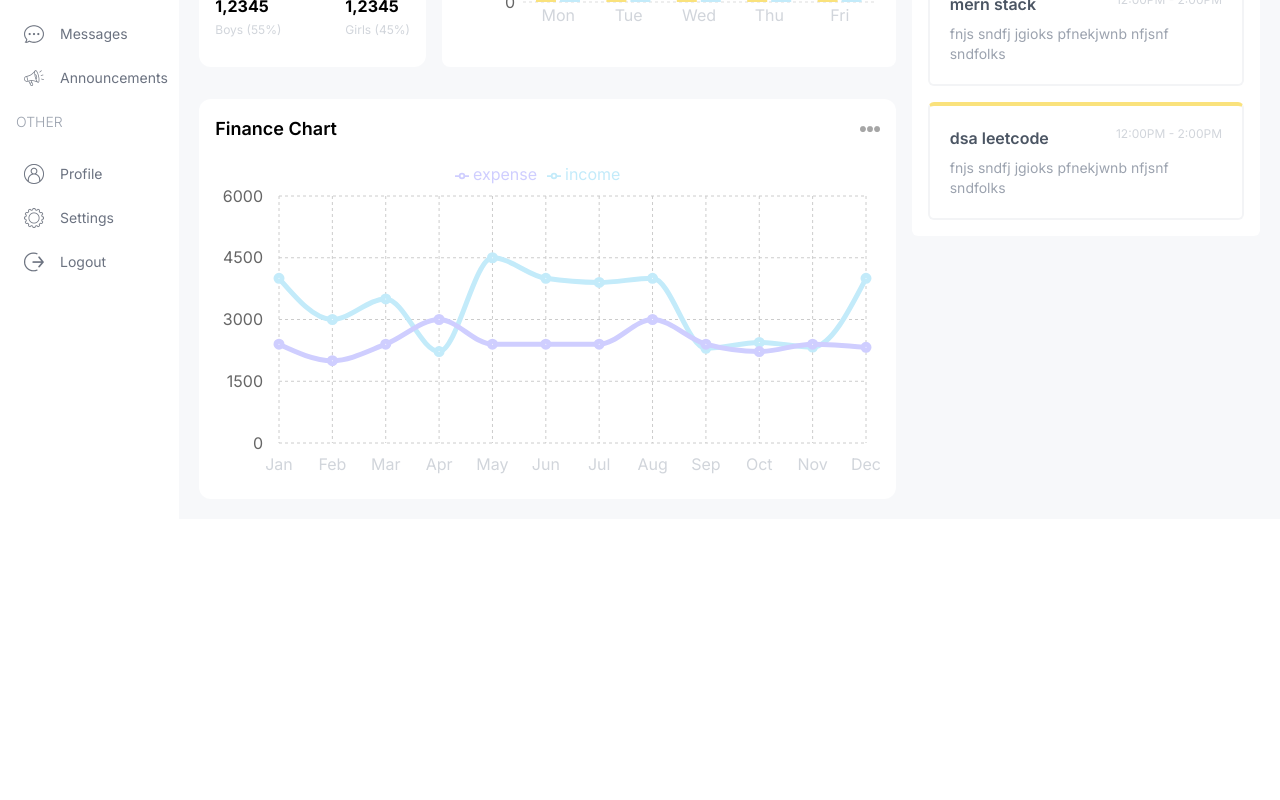
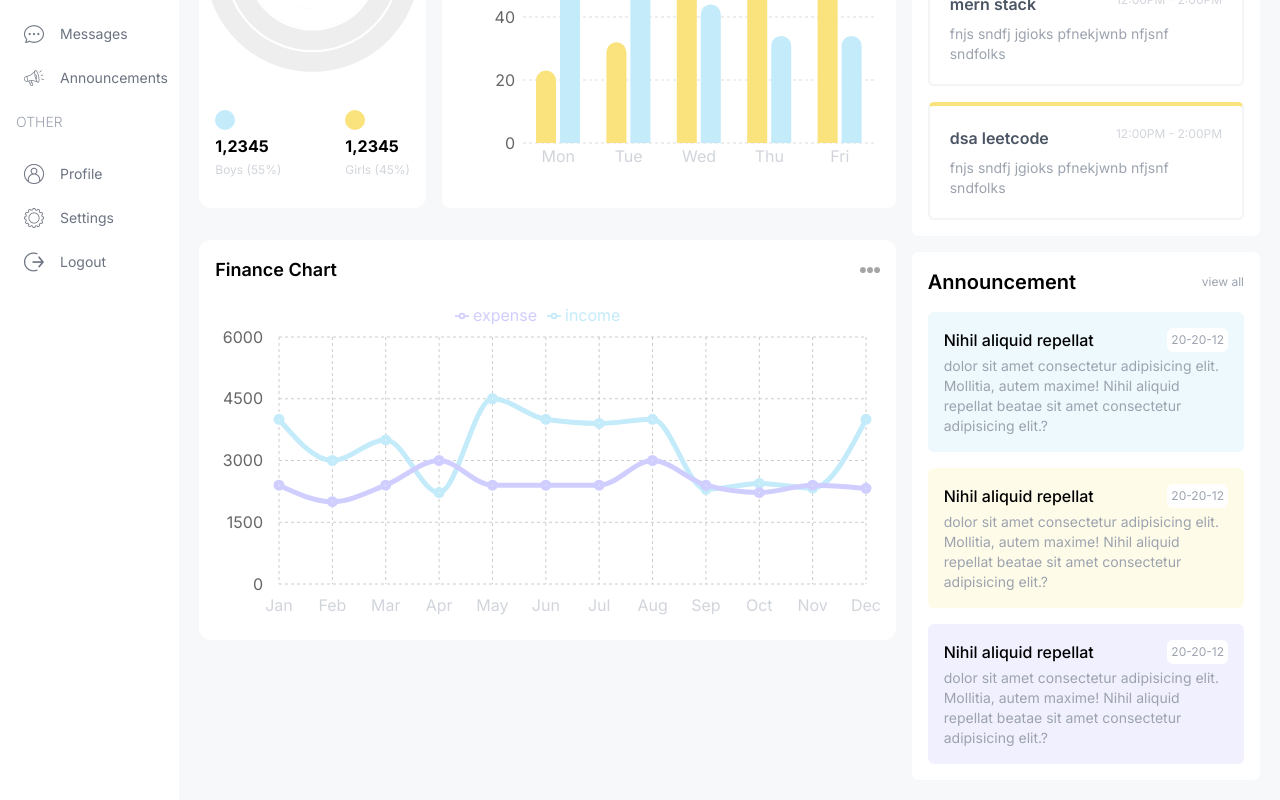
Before and after one commit to hamzanazir27/hamzanazir27-Nextjs-LMS-Project, a Next.js app: page /admin in a window 1280 px wide. Shown: the part 636-1436 px from the top of the page. Before the commit the page ends 1155 px from the top, so only its background shows below. Built offline with nearby package versions, Linux system fonts and the light colour scheme.

Commit message:
create anouncement section in admin panel

```diff
--- a/src/app/(dashboard)/admin/page.tsx
+++ b/src/app/(dashboard)/admin/page.tsx
@@ -1,3 +1,4 @@
+import Announcement from "@/components/Announcement";
 import AttendanceChart from "@/components/AttendanceChart";
 import CountChart from "@/components/CountChart";
 import EventCallander from "@/components/EventCallander";
@@ -35,8 +36,9 @@ const AdminPage = () => {
       </div>
 
       {/* Right */}
-      <div className="w-full lg:w-1/3 h-full ml-4">
+      <div className="w-full lg:w-1/3 h-full ml-4 flex flex-col gap-4">
         <EventCallander />
+        <Announcement />
       </div>
     </div>
   );
--- /dev/null
+++ b/src/components/Announcement.tsx
@@ -0,0 +1,51 @@
+export default function Announcement() {
+  return (
+    <div className="bg-white p-4 rounded-md">
+      <div className="flex justify-between items-center ">
+        <h1 className="font-semibold  text-xl">Announcement</h1>
+        <span className="text-xs text-gray-400">view all</span>
+      </div>
+      <div className="flex flex-col gap-4 mt-4 ">
+        <div className="bg-lamaSkyLight rounded-md p-4">
+          <div className="flex justify-between items-center">
+            <h2 className="font-medium">Nihil aliquid repellat</h2>
+            <span className="text-xs text-gray-400 bg-white rounded-md p-1">
+              20-20-12
+            </span>
+          </div>
+          <p className="mt-1 text-sm text-gray-400">
+            dolor sit amet consectetur adipisicing elit. Mollitia, autem maxime!
+            Nihil aliquid repellat beatae sit amet consectetur adipisicing
+            elit.?
+          </p>
+        </div>
+        <div className="bg-lamaYellowLight rounded-md p-4">
+          <div className="flex justify-between items-center">
+            <h2 className="font-medium">Nihil aliquid repellat</h2>
+            <span className="text-xs text-gray-400 bg-white rounded-md p-1">
+              20-20-12
+            </span>
+          </div>
+          <p className="mt-1 text-sm text-gray-400">
+            dolor sit amet consectetur adipisicing elit. Mollitia, autem maxime!
+            Nihil aliquid repellat beatae sit amet consectetur adipisicing
+            elit.?
+          </p>
+        </div>
+        <div className="bg-lamaPurpleLight rounded-md p-4">
+          <div className="flex justify-between items-center">
+            <h2 className="font-medium">Nihil aliquid repellat</h2>
+            <span className="text-xs text-gray-400 bg-white rounded-md p-1">
+              20-20-12
+            </span>
+          </div>
+          <p className="mt-1 text-sm text-gray-400">
+            dolor sit amet consectetur adipisicing elit. Mollitia, autem maxime!
+            Nihil aliquid repellat beatae sit amet consectetur adipisicing
+            elit.?
+          </p>
+        </div>
+      </div>
+    </div>
+  );
+}
```
